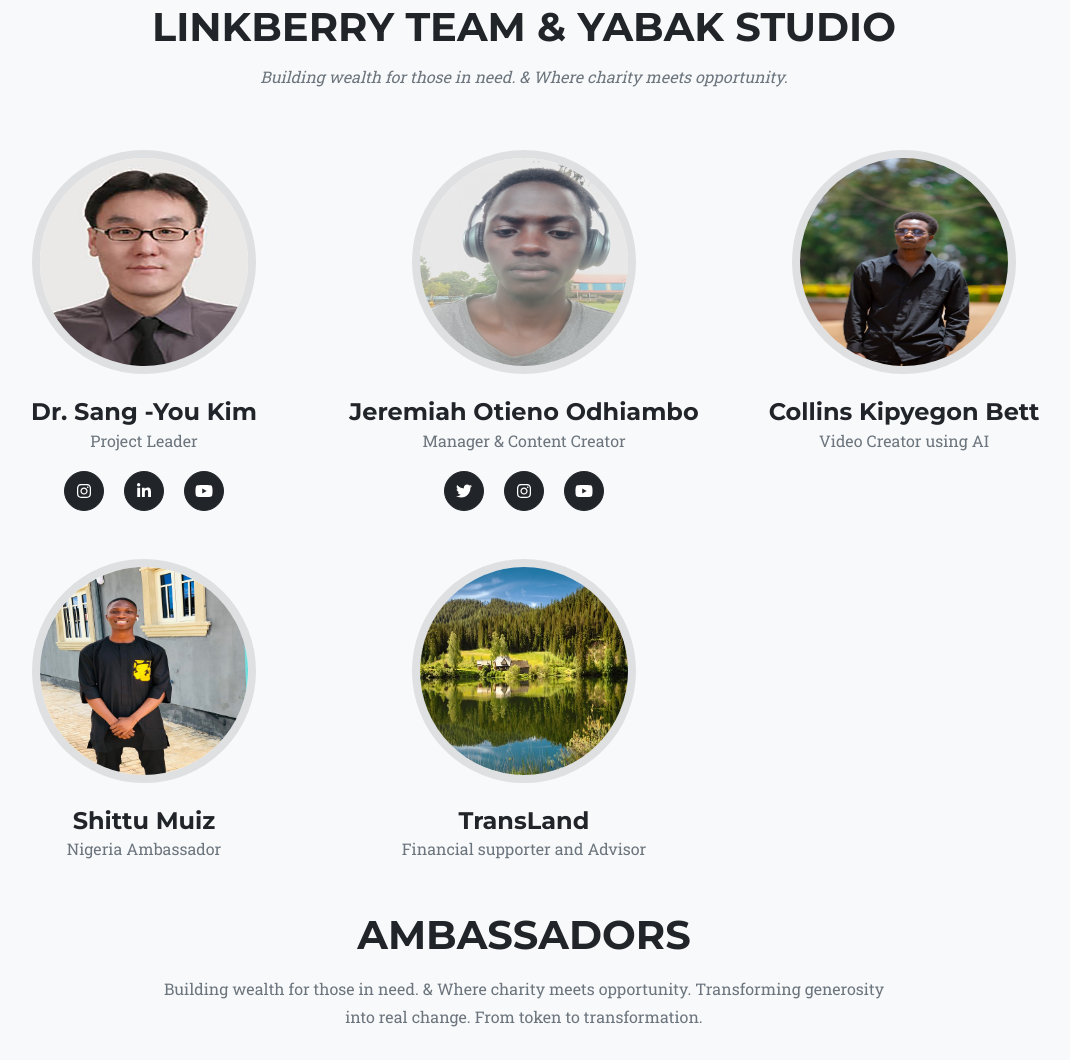
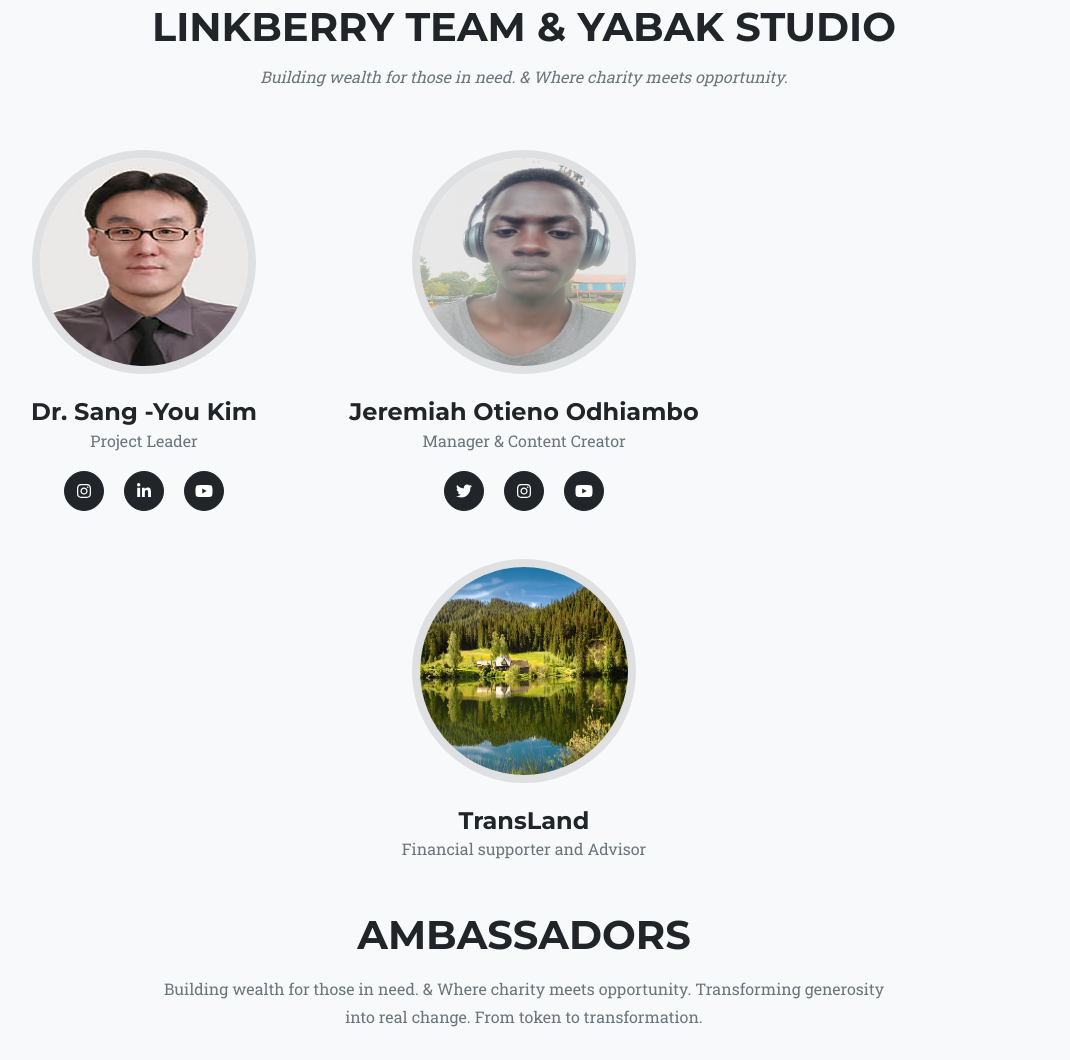
Before and after one commit to hysleeper/linkberry, a plain HTML site: page index.html in a window 1280 px wide. Shown: the part 10639-11699 px from the top of the page, without its empty margins (116-1186 px from the left). Drawn offline with nearby package versions, Linux system fonts and the light colour scheme.

Commit message:
Update index.html

```diff
--- a/index.html
+++ b/index.html
@@ -425,18 +425,8 @@ Enhancing Financial Assistance Programs for those in need</p></h3></div></b>
                         </div>
                     </div>
                    <div class="col-lg-4">
-                        <div class="team-member">
-                            <img class="mx-auto rounded-circle" src="assets/img/team/7.jpg" alt="..." />
-                            <h4>Collins Kipyegon Bett</h4>
-                            <p class="text-muted">Video Creator using AI</p>
-                       </div>
                     </div>
                    <div class="col-lg-4">
-                        <div class="team-member">
-                            <img class="mx-auto rounded-circle" src="assets/img/team/4.jpeg" alt="..." />
-                            <h4>Shittu Muiz</h4>
-                            <p class="text-muted">Nigeria Ambassador</p>
-                       </div>
                     </div>
                     <div class="col-lg-4">
                         <div class="team-member">
```
